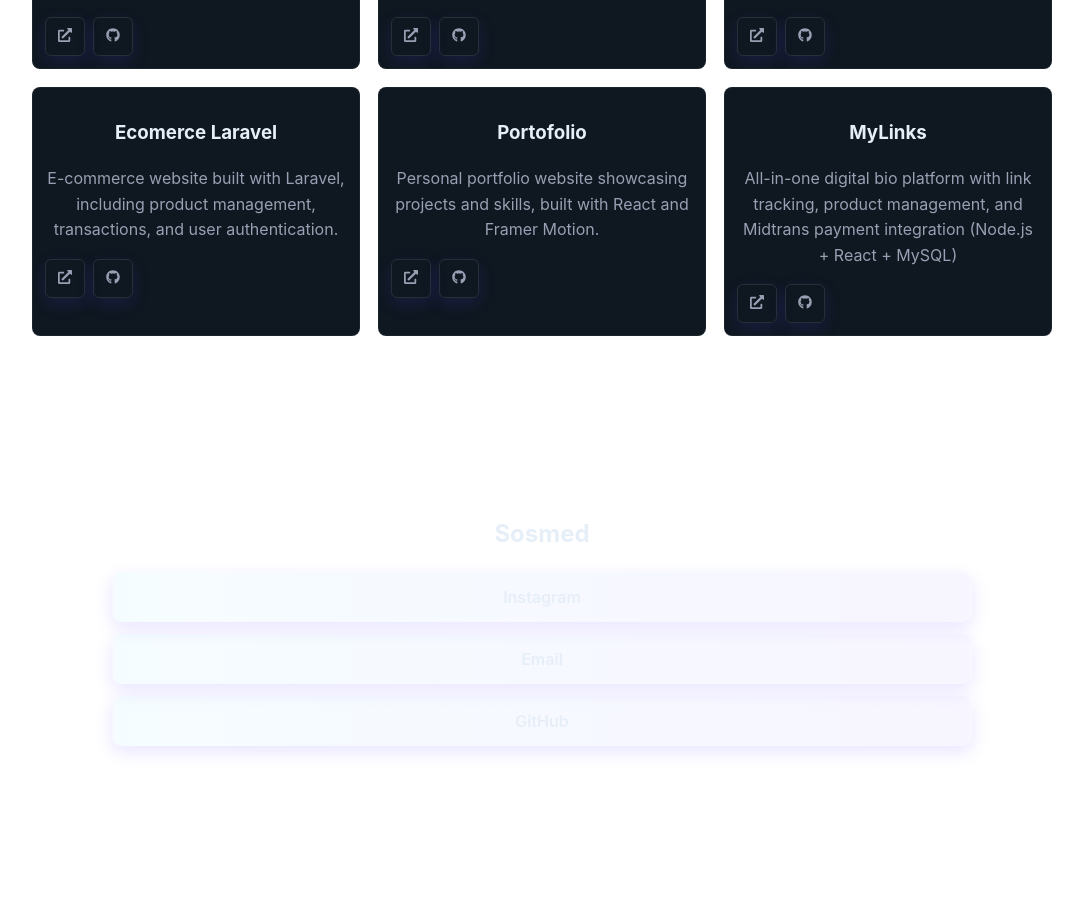
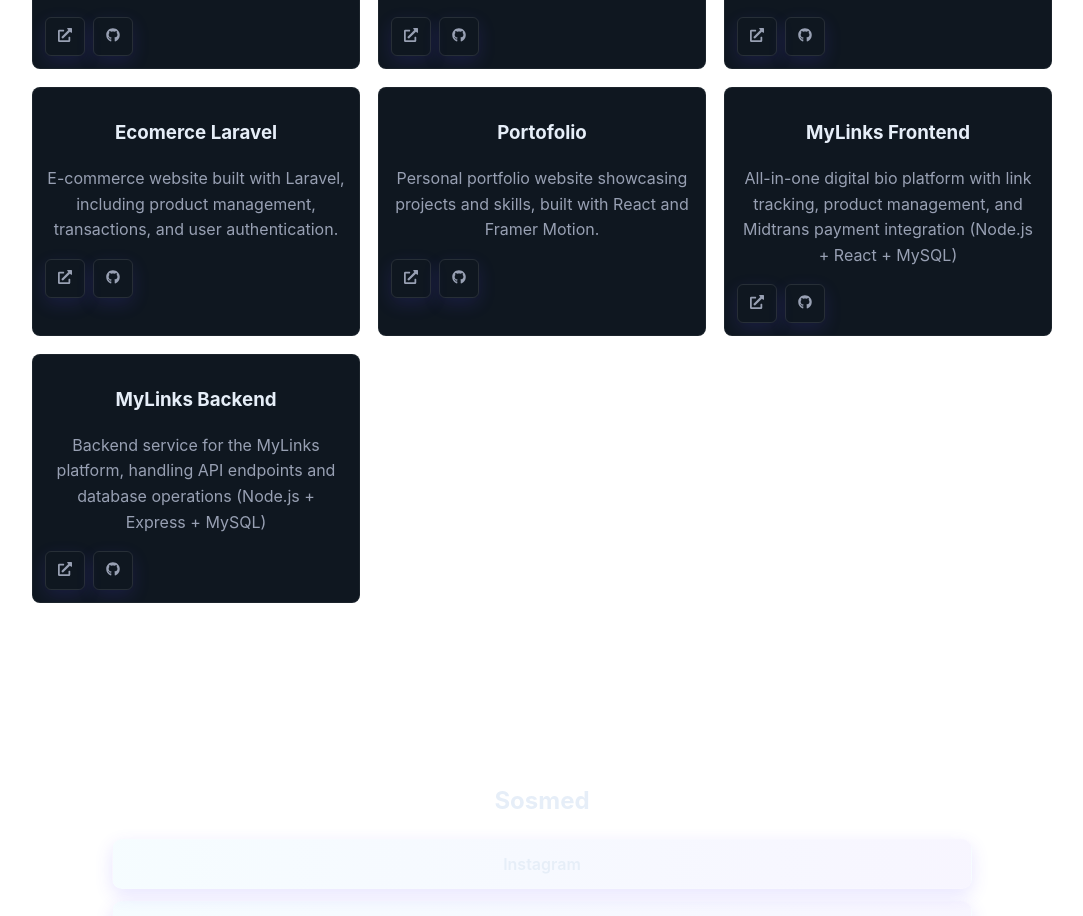
Before and after one commit to Reno11052009/portofolio, a React (Vite) app: page / in a window 1280 px wide. Shown: the part 1568-2484 px from the top of the page, without its empty margins (98-1181 px from the left). Built offline with nearby package versions, Linux system fonts and the light colour scheme.

Commit message:
update project

```diff
--- a/src/data/projects.js
+++ b/src/data/projects.js
@@ -4,7 +4,8 @@ const projects = [
   { id:3, title:'Jurnal PKL', desc:'Web application for managing daily internship logs with login and data tracking features.', demo:'#', repo:'https://github.com/Reno11052009/jurnalpkl.git' },
   { id:4, title:'Ecomerce Laravel', desc:'E-commerce website built with Laravel, including product management, transactions, and user authentication.', demo:'#', repo:'https://github.com/Reno11052009/ecomerce-laravel.git' },
   { id:5, title:'Portofolio', desc:'Personal portfolio website showcasing projects and skills, built with React and Framer Motion.', demo:'#', repo:'https://github.com/Reno11052009/portofolio.git'},
-  { id:6, title:'MyLinks', desc:'All-in-one digital bio platform with link tracking, product management, and Midtrans payment integration (Node.js + React + MySQL)', demo:'#', repo:'https://github.com/Reno11052009/MyLinks.git'}
+  { id:6, title:'MyLinks Frontend', desc:'All-in-one digital bio platform with link tracking, product management, and Midtrans payment integration (Node.js + React + MySQL)', demo:'#', repo:'https://github.com/Reno11052009/MyLinks_frontend.git'},
+  { id:7, title:'MyLinks Backend', desc:'Backend service for the MyLinks platform, handling API endpoints and database operations (Node.js + Express + MySQL)', demo:'#', repo:'https://github.com/Reno11052009/MyLinks_backend.git'}
 ]
 
 export default projects
```
Also changed, not shown: 2 other files (tests, documents, lock files or other folders).
